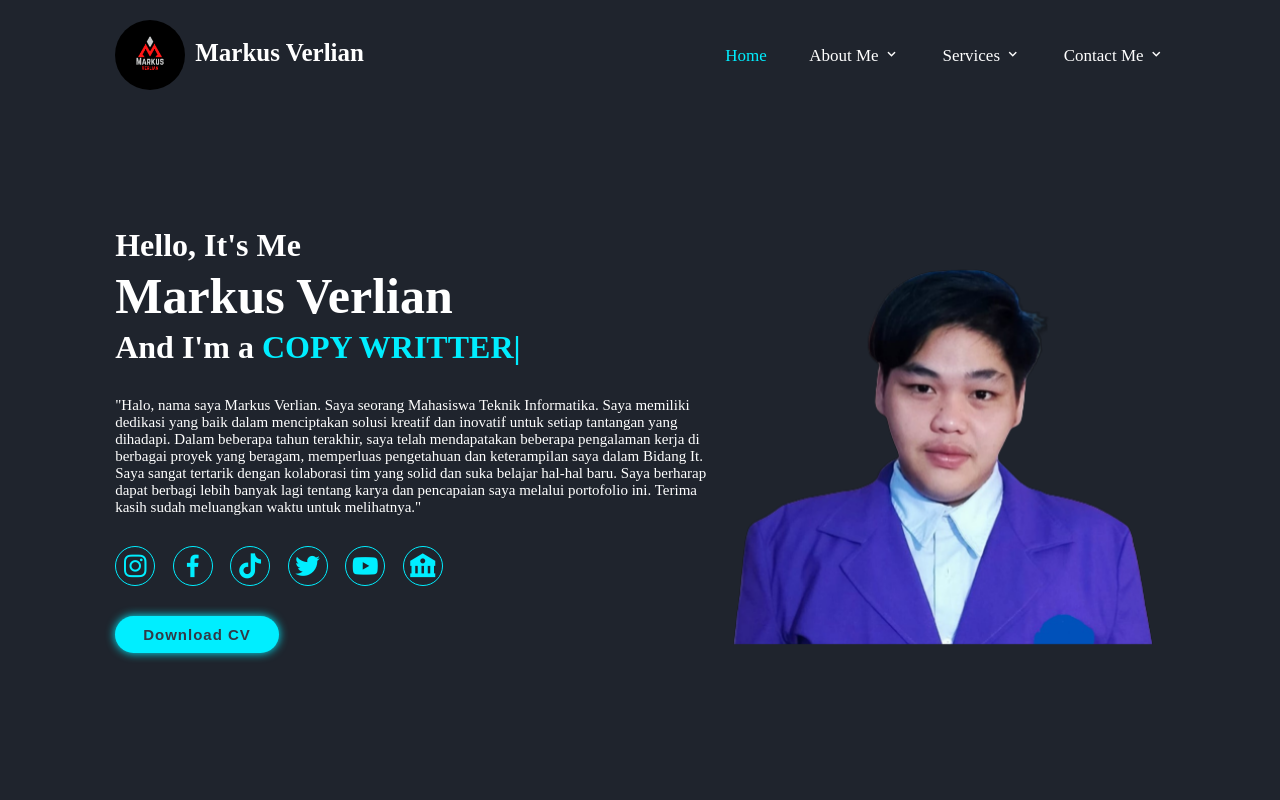
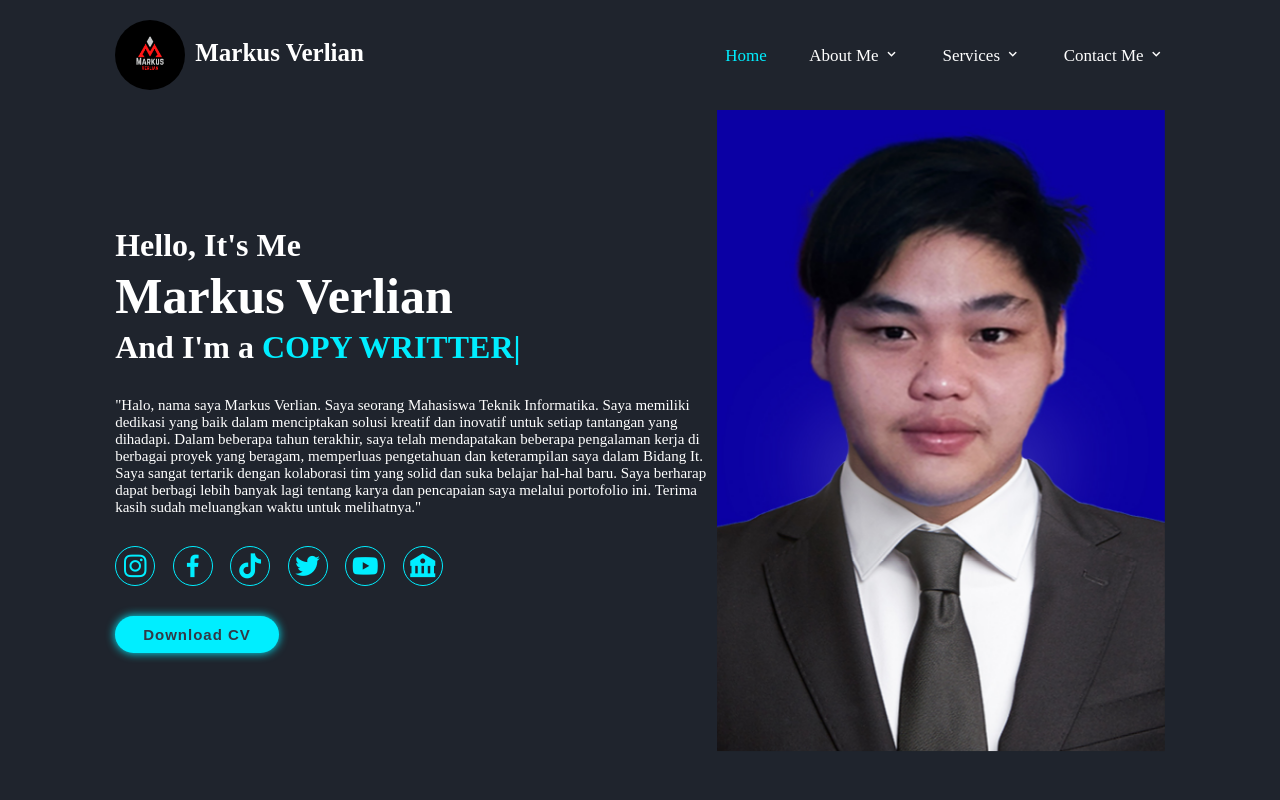
Before and after one commit to prositeee/portfoliomv.github.io, a plain HTML site: page index.html in a window 1280 px wide. Shown: the top 800 px of the page. Drawn offline with nearby package versions, Linux system fonts and the light colour scheme.

Commit message:
ubah foto

```diff
--- a/index.html
+++ b/index.html
@@ -118,9 +118,7 @@
       </div>
 
       <div class="home-img">
-        <img
-          src="image/MV_ALMAMATER_NO_LOGO-removebg-preview.png"
-          alt="Profile" />
+        <img src="image/Latar-Biru.jpg" alt="Profile" />
       </div>
     </section>
     <!-- Home Section End -->
```
Also changed, not shown: image/Latar-Biru.jpg (added).
